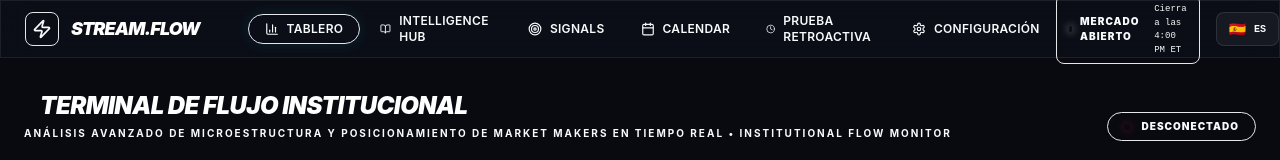
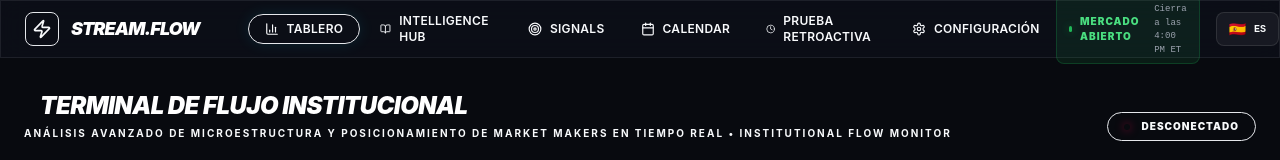
Before and after one commit to csubi1974/stream-app, a React (Vite) app: page / in a window 1280 px wide. Shown: the top 160 px of the page. Built offline with nearby package versions, Linux system fonts and the light colour scheme; no server answers.

Commit message:
Update v1.16.9: Dynamic market status widget colors & version bump

```diff
--- a/package.json
+++ b/package.json
@@ -1,7 +1,7 @@
 {
   "name": "trae-project",
   "private": true,
-  "version": "1.16.8",
+  "version": "1.16.9",
   "type": "module",
   "scripts": {
     "client:dev": "vite",
--- a/src/components/layout/Header.tsx
+++ b/src/components/layout/Header.tsx
@@ -98,14 +98,14 @@ export function Header() {
 
           <div className="flex items-center space-x-4">
             {/* Market Status Widget */}
-            <div className={`flex items-center space-x-3 px-3 py-1.5 rounded-lg border transition-all ${marketStatus.isOpen ? 'bg-positive/5 border-positive/20' : 'bg-white/5 border-white/10'}`}>
+            <div className={`flex items-center space-x-3 px-3 py-1.5 rounded-lg border transition-all ${marketStatus.isOpen ? 'bg-green-500/10 border-green-500/20' : 'bg-red-500/10 border-red-500/20'}`}>
               <div className="flex items-center space-x-2">
-                <div className={`w-1.5 h-1.5 rounded-full shadow-[0_0_8px] ${marketStatus.isOpen ? 'bg-positive shadow-positive/50 animate-pulse' : 'bg-negative shadow-negative/50'}`}></div>
-                <span className={`text-[10px] font-black uppercase tracking-widest ${marketStatus.isOpen ? 'text-positive' : 'text-ink-secondary'}`}>
+                <div className={`w-1.5 h-1.5 rounded-full shadow-[0_0_8px] ${marketStatus.isOpen ? 'bg-green-500 shadow-green-500/50 animate-pulse' : 'bg-red-500 shadow-red-500/50'}`}></div>
+                <span className={`text-[10px] font-black uppercase tracking-widest ${marketStatus.isOpen ? 'text-green-400' : 'text-red-400'}`}>
                   {marketStatus.text}
                 </span>
               </div>
-              <span className="text-[9px] text-ink-muted data-font font-medium pt-0.5">{marketStatus.next}</span>
+              <span className="text-[9px] text-gray-400 data-font font-medium pt-0.5">{marketStatus.next}</span>
             </div>
 
             {/* Language Selector */}
@@ -125,7 +125,7 @@ export function Header() {
             </button>
 
             <div className="flex items-center border-l border-white/10 pl-4 h-6">
-              <span className="text-[9px] text-ink-muted data-font font-bold uppercase tracking-tighter tabular-nums">v1.16.8</span>
+              <span className="text-[9px] text-ink-muted data-font font-bold uppercase tracking-tighter tabular-nums">v1.16.9</span>
             </div>
           </div>
         </div>
```
